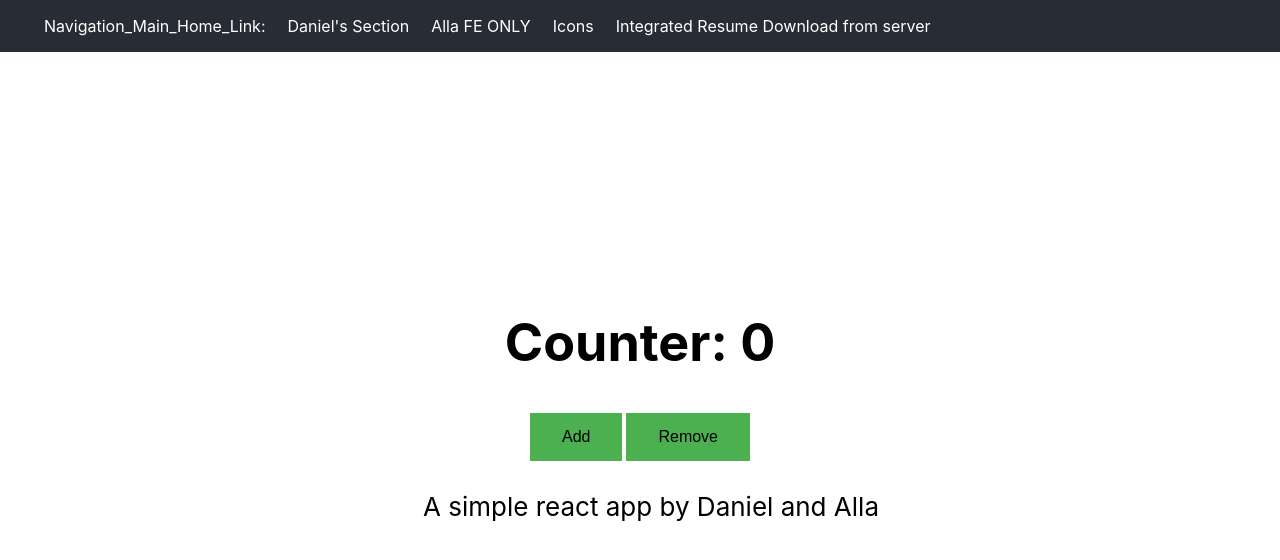
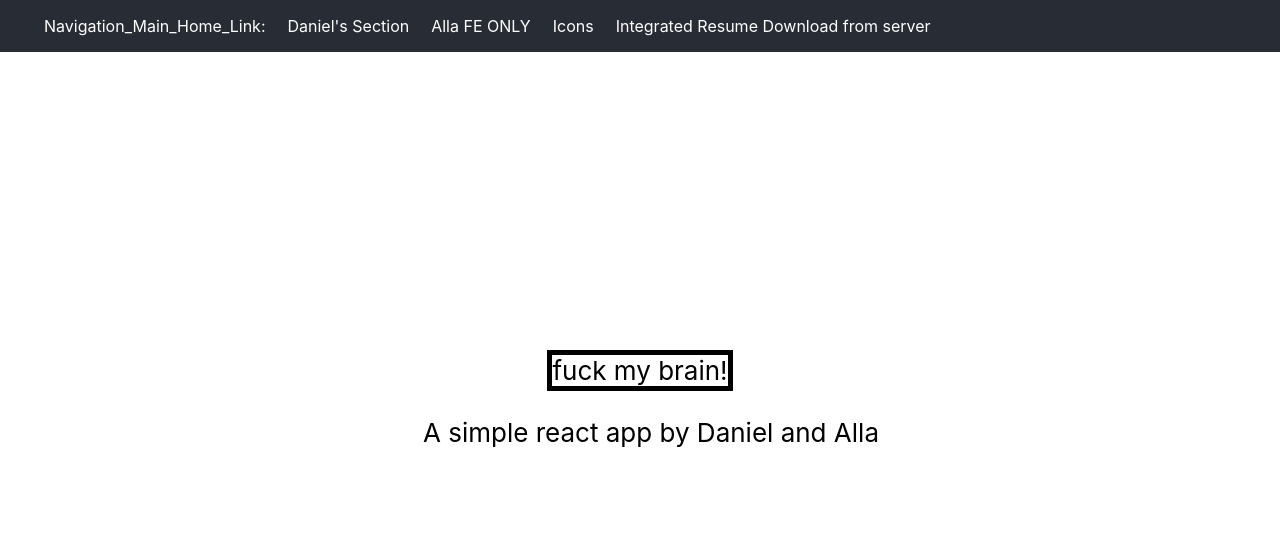
Before and after one commit to dandersonstack/daniel-all-app, a React (Create React App) app: page / in a window 1280 px wide. Shown: the top 560 px of the page. Built offline with nearby package versions, Linux system fonts and the light colour scheme.

Commit message:
Revert "components" (#6)

```diff
--- a/src/App.css
+++ b/src/App.css
@@ -28,16 +28,7 @@
   font-size: calc(10px + 2vmin);
 }
 
-.button {
-  background-color: #4CAF50;
-  border: none;
-  color: black;
-  padding: 15px 32px;
-  text-align: center;
-  text-decoration: none;
-  display: inline-block;
-  font-size: 16px;
-  margin: 4px 2px;
-  cursor: pointer;
+.desing {
+  border: solid 5px black;
 
 }
--- a/src/App.js
+++ b/src/App.js
@@ -1,13 +1,14 @@
 import './App.css';
 import { NavBar } from './components/NavBar'
-import ClicksCounter from "./components/ClicksCounter"
 
 function App() {
   return (
     <div className="App">
       <NavBar/>
       <body className="App-body">
-        <ClicksCounter/>
+        <div class = "desing">
+          fuck my brain!
+        </div>
        <p>
          A simple react app by Daniel and Alla
        </p>
--- a/src/components/ClicksCounter.js
+++ /dev/null
@@ -1,24 +0,0 @@
-
-import React, {useState} from "react";
-
-
-function ClicksCounter(){
-
-    const [counter, setCounter] = useState(0)
-
-    function increment(){
-        setCounter (counter +1)
-    }
-    function decrement(){
-        setCounter (counter - 1)
-    }
-    return (
-        <div>
-            <h1>Counter: {counter}</h1>
-            <button class = "button" onClick={increment}>Add</button>
-            <button class = "button" onClick ={decrement}> Remove</button>
-        </div>
-    )
-}
-
-export default ClicksCounter
```
